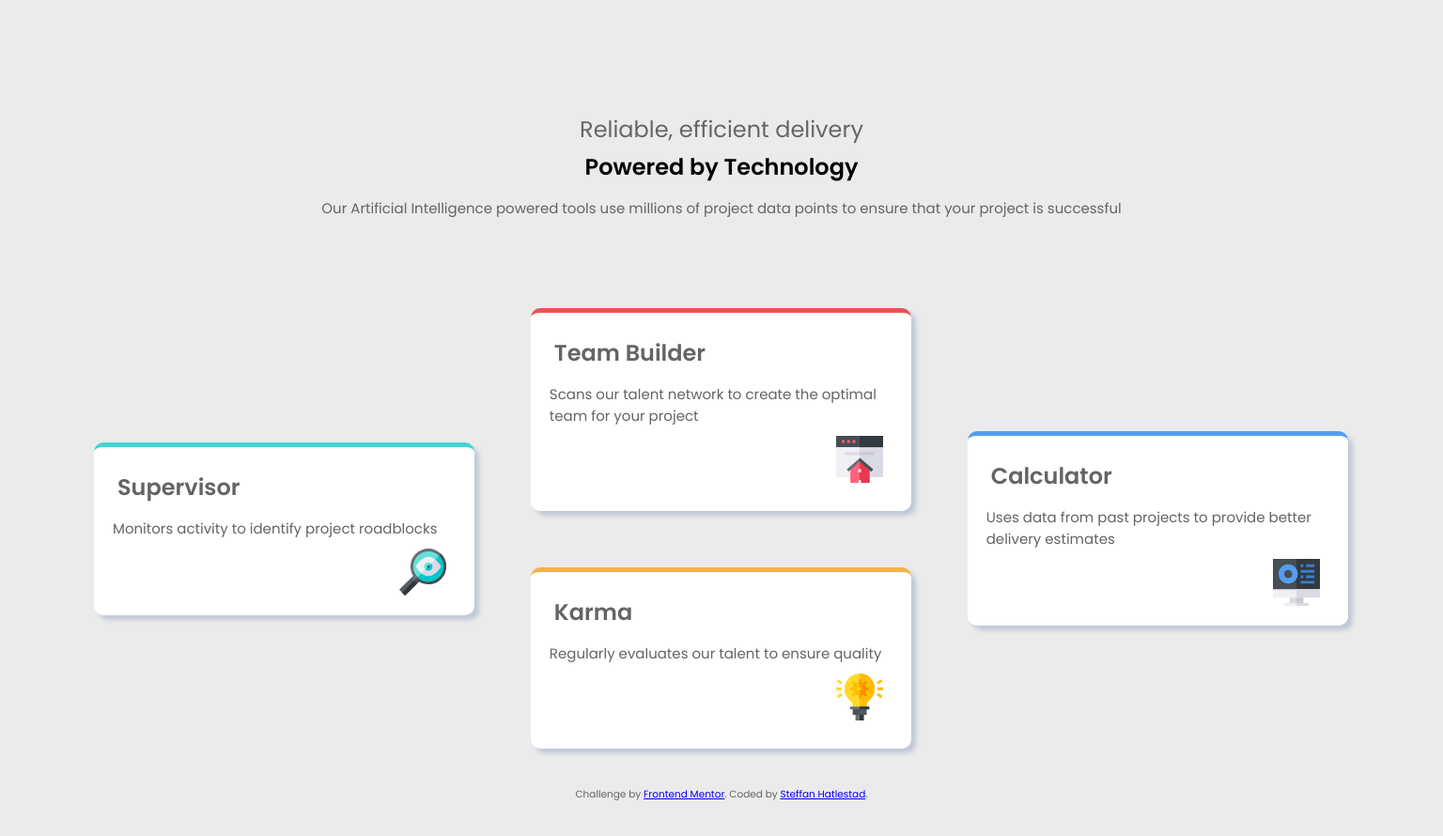
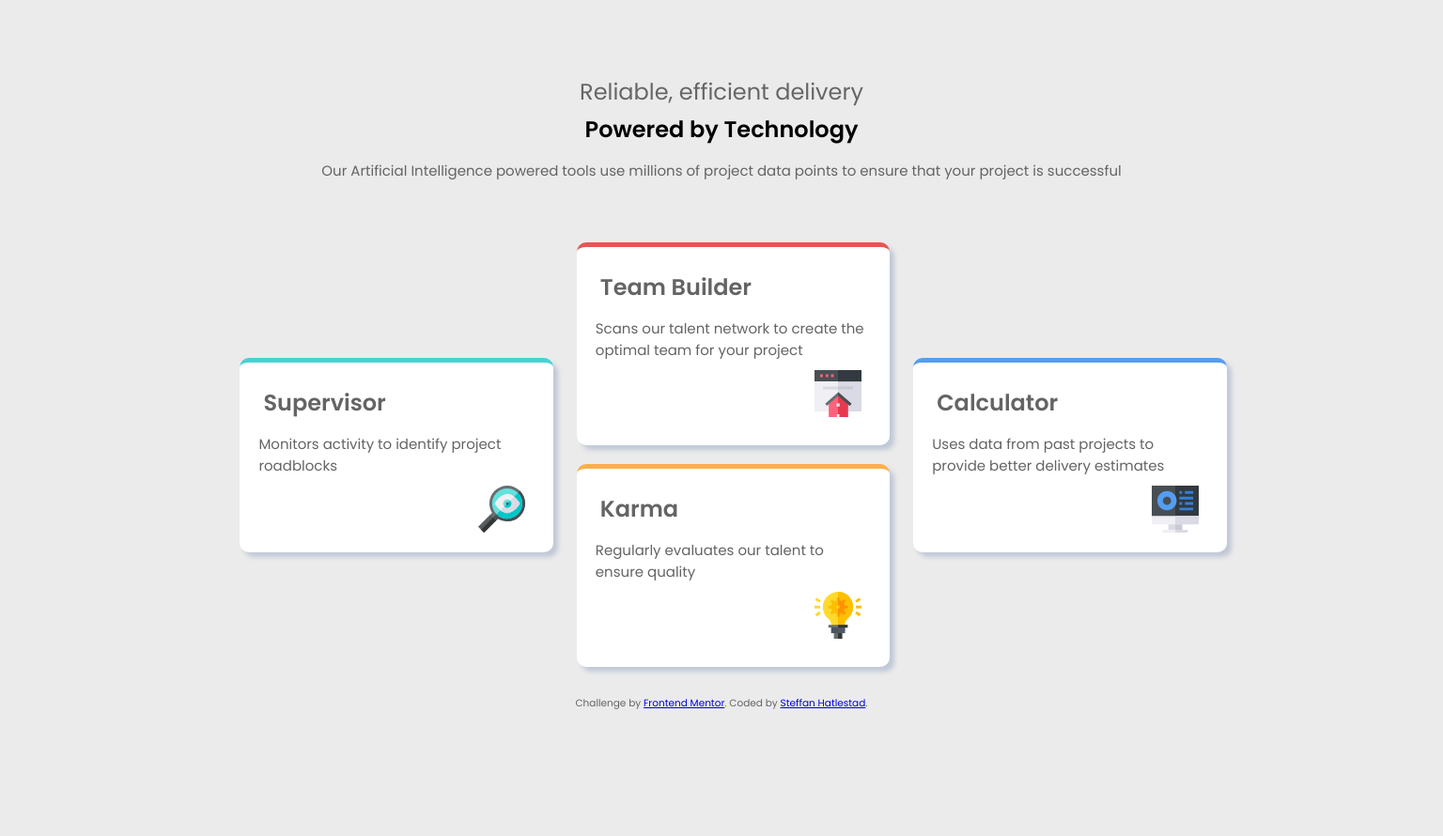
Before and after one commit to befflus/Four-Card-Feature, a plain HTML site: page index.html in a window 1536 px wide. Shown: the whole page at 94% size. After the commit the page ends 800 px from the top, so only its background shows below. Drawn offline with Linux system fonts and the light colour scheme.

Commit message:
Add CSS larger screens. Changed margins for tiles

```diff
--- a/style.css
+++ b/style.css
@@ -76,7 +76,7 @@ footer {
 @media screen and (min-width: 769px) {
 
     #content {
-        margin: 70px;
+        margin: 30px;
     }
     .tiles {
         display: flex;
@@ -85,6 +85,7 @@ footer {
 
     .side-left {
         width: 33.3%;
+        margin: 25px;
     }
 
     .center {
@@ -95,10 +96,15 @@ footer {
 
     .side-right {
         width: 33.3%;
-    }
-
-    .tile {
-        margin: 30px;
+        margin-left: 25px;
     }
 
 }
+
+@media screen and (min-width: 1441px) {
+    #content {
+        max-width: 70%;
+        margin-left: auto;
+        margin-right: auto;
+    }
+}
```
